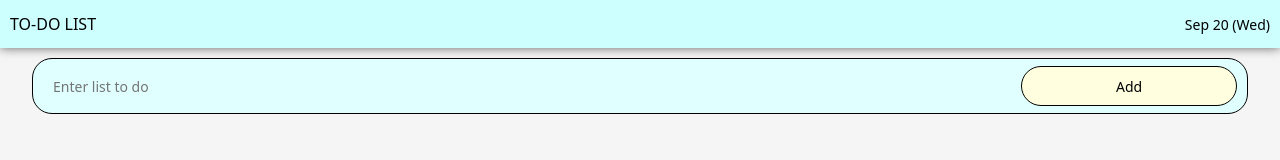
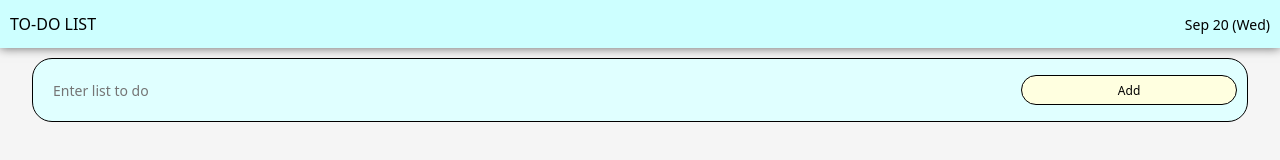
Before and after one commit to akmm-dev/to-do-list, a plain HTML site: page index.html in a window 1280 px wide. Drawn offline with Linux system fonts and the light colour scheme.

Commit message:
Add files via upload

```diff
--- a/style.css
+++ b/style.css
@@ -35,7 +35,7 @@ p{
     display: flex;
     justify-content: center;
     align-items: center;
-    height: 7vh;
+    height: 8vh;
     border: 1px solid black;
     border-radius: 20px;
     background-color: lightcyan;
@@ -53,18 +53,19 @@ p{
     background-color: transparent;
     color: black;
     width: 80%;
+    height: 40px;
+
 }
 #addbtn{
-    height: 40px;
+    height: 30px;
     width:18%;
-    padding: 3px 10px;
+    padding: 2px 10px;
     margin: 0px 10px;
-    padding: 3px 10px;
     border: none;
     outline: none;
     border: 1px solid black;
     border-radius: 20px;
-    font-size: 70%;
+    font-size: 60%;
     background-color: lightyellow;
 }
 #addbtn:hover{
```
